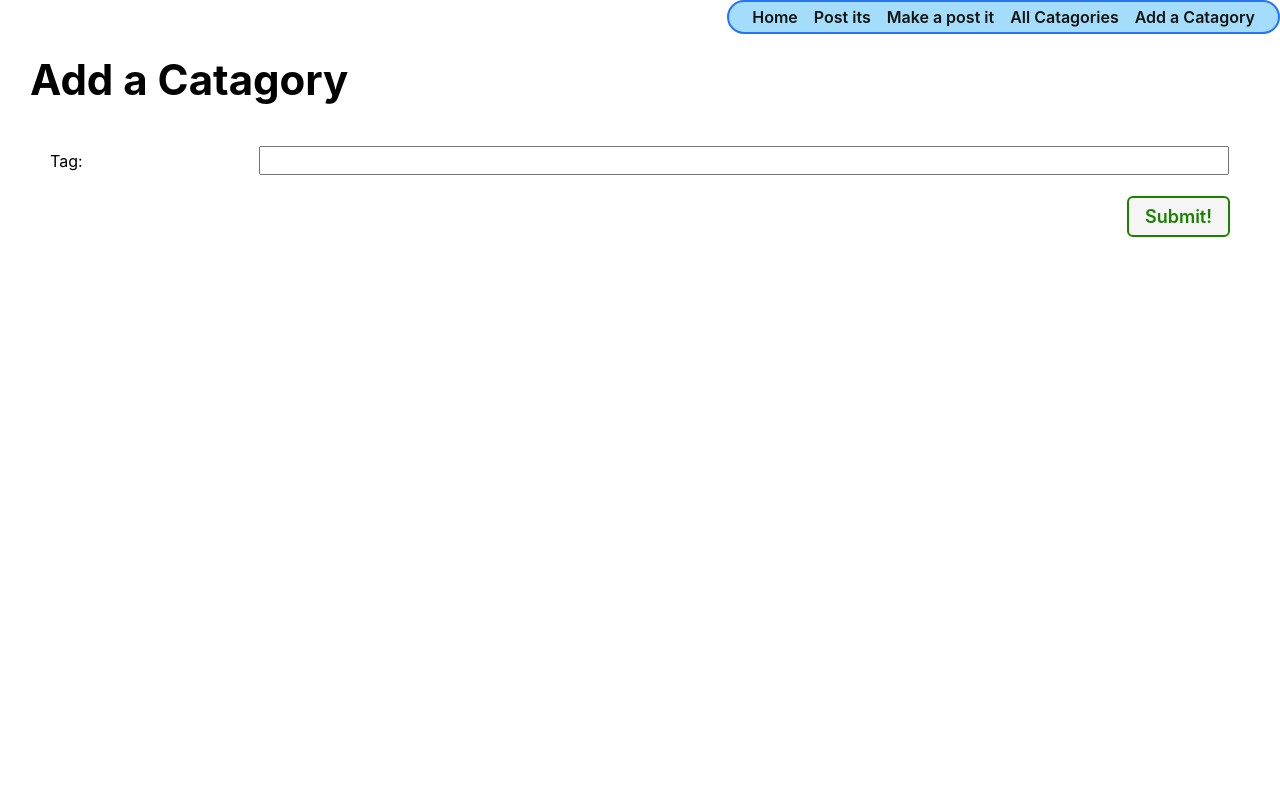
After one commit to TehilahZaman/django-crud-app-lab, a Django app: page /catagories/create in a window 1280 px wide. The commit adds this page. Run offline with Django 5.2, Linux system fonts and the light colour scheme.

Commit message:
added catagories with full crud and association

```diff
--- a/my_app/admin.py
+++ b/my_app/admin.py
@@ -1,6 +1,7 @@
 from django.contrib import admin
 
 # Register your models here.
-from .models import Postit, Reminder
+from .models import Postit, Reminder, Catagory
 admin.site.register(Postit)
 admin.site.register(Reminder)
+admin.site.register(Catagory)
--- a/my_app/models.py
+++ b/my_app/models.py
@@ -2,12 +2,23 @@ from django.db import models
 from django.urls import reverse
 
 # Create your models here.
+
+class Catagory(models.Model):
+    tag = models.CharField(max_length=50)
+
+    def __str__(self):
+        return self.tag
+
+    def get_absolute_url (self):
+        return reverse('catagory-detail', kwargs={'pk': self.id})
+
 
 class Postit(models.Model):
     title = models.CharField(max_length=100)
     text = models.TextField(max_length=250)
     color = models.CharField(max_length=100)
     importance = models.IntegerField()
+    catagories = models.ManyToManyField(Catagory)
 
     def __str__(self):
         return self.title
--- a/my_app/static/css/base.css
+++ b/my_app/static/css/base.css
@@ -0,0 +1,274 @@
+/* static/css/base.css  */
+
+html {
+  box-sizing: border-box;
+}
+
+/* The Universal Selector */
+*, /* All elements*/
+*::before, /* All ::before pseudo-elements */
+*::after {
+  /* All ::after pseudo-elements */
+  /* height & width will now include border & padding by default
+     but can be over-ridden as needed */
+  box-sizing: inherit;
+}
+
+/* resets font size to be 62.5% of the user preference -
+     in most browser configurations this will be 10px */
+:root {
+  font-size: 62.5%;
+}
+
+body {
+  margin: 0;
+  display: flex;
+  flex-direction: column;
+  align-items: center;
+  font-family: -apple-system, BlinkMacSystemFont, 'Segoe UI', 'Roboto',
+    'Oxygen', 'Ubuntu', 'Cantarell', 'Fira Sans', 'Droid Sans',
+    'Helvetica Neue', sans-serif;
+  min-height: 100vh;
+  --nav-bg: rgba(104, 197, 248, 0.7);
+  --nav-bg-ff: rgba(104, 197, 248, 0.9);
+  --borders: rgb(36, 116, 248) solid 2px;
+  --text-color: rgb(17, 20, 17);
+  --link-hover-color: rgb(16, 56, 158);
+  --button-bg: rgb(245, 245, 245);
+  --button-bg-hover: rgb(226, 226, 226);
+  --submit: rgb(26, 128, 0);
+  --warn: rgb(255, 102, 0);
+  --danger: rgb(220, 20, 30);
+  --secondary: rgb(57, 57, 57);
+  --card-box-shadow: 5px 5px 6px -1px #aaa;
+  --font-xtreme: 4.2rem;
+  --font-xxl: 3.6rem;
+  --font-xl: 2.4rem;
+  --font-l: 1.8rem;
+  --font-reg: 1.6rem;
+  --card-border-radius: 6px;
+}
+
+header {
+  width: 100%;
+  background: var(--nav-bg-ff); /* rgba(104, 197, 248, .9) */
+  border-bottom: var(--borders);
+}
+
+nav {
+  margin: 10px;
+}
+
+ul {
+  margin: 0;
+  list-style: none;
+  padding: 0;
+}
+
+main {
+  width: 100%;
+  padding: 0 10px;
+}
+
+h2 {
+  font-size: var(--font-xl);
+}
+
+nav a {
+  text-decoration: none;
+  color: var(--text-color);
+  font-weight: 600;
+  font-size: 16px;
+}
+
+nav a:hover {
+  color: var(--link-hover-color);
+}
+
+nav ul {
+  display: flex;
+  align-items: center;
+  justify-content: center;
+  flex-wrap: wrap;
+}
+
+nav li {
+  padding: 5px 8px;
+}
+
+.header-logo-container {
+  margin: auto;
+  padding: 10px 20px 0;
+  max-width: 500px;
+}
+
+.page-header {
+  display: flex;
+  align-items: center;
+  margin: 20px;
+}
+
+.btn {
+  font-size: var(--font-l);
+  padding: 8px 16px;
+  border-radius: 6px;
+  border-width: 2px;
+  border-style: solid;
+  text-decoration: none;
+  background-color: var(--button-bg);
+  font-weight: 600;
+  cursor: pointer;
+  font-family: inherit;
+  margin-right: 10px;
+}
+
+.btn:hover {
+  background-color: var(--button-bg-hover);
+}
+
+.submit {
+  color: var(--submit);
+  border-color: var(--submit);
+}
+
+.secondary {
+  color: var(--secondary);
+  border-color: var(--secondary);
+}
+
+.warn {
+  color: var(--warn);
+  border-color: var(--warn);
+}
+
+.danger {
+  color: var(--danger);
+  border-color: var(--danger);
+}
+
+.page-header h1 {
+  font-size: var(--font-xxl);
+  margin: 0;
+}
+
+.page-header img {
+  height: 40px;
+  margin-left: 15px;
+}
+
+.page-header img:first-of-type {
+  margin-left: 20px;
+}
+
+.page-content {
+  font-size: var(--font-reg);
+}
+
+@media only screen and (min-width: 768px) {
+  header {
+    position: sticky;
+    display: flex;
+    flex-direction: row;
+    top: 0;
+    align-items: center;
+  }
+
+  main {
+    max-width: 1300px;
+    min-height: calc(100vh - 53px);
+  }
+
+  nav,
+  .header-logo-container {
+    margin: 10px 0;
+    padding: 0 15px;
+  }
+
+  /* visual fix to help align logo */
+  .header-logo-container {
+    padding-top: 3px;
+  }
+
+  nav {
+    margin-left: auto;
+    display: flex;
+    justify-content: center;
+  }
+
+  nav ul {
+    flex-wrap: nowrap;
+  }
+
+  .header-logo-container {
+    width: 213px;
+  }
+
+  .page-header h1 {
+    font-size: var(--font-xtreme);
+  }
+
+  .page-header img {
+    height: 50px;
+    margin-left: 20px;
+  }
+
+  .page-header img:first-of-type {
+    margin-left: 25px;
+  }
+
+  @supports (-webkit-backdrop-filter: none) or (backdrop-filter: none) {
+    header {
+      background: var(--nav-bg);
+      -webkit-backdrop-filter: blur(3px);
+      backdrop-filter: blur(3px);
+    }
+  }
+}
+
+@media only screen and (min-width: 1024px) {
+  main {
+    min-height: calc(100vh - 55px);
+  }
+
+  header {
+    margin: 20px 20px 0 20px;
+    width: calc(100vw - 40px);
+    max-width: 1920px;
+    top: 20px;
+    background-color: transparent;
+    border-bottom: none;
+  }
+
+  nav,
+  .header-logo-container {
+    margin: 0;
+    background: var(--nav-bg-ff);
+    border: var(--borders);
+    border-radius: 18px;
+  }
+
+  nav {
+    margin-left: auto;
+  }
+
+  .header-logo-container {
+    /* visual fix to help align logo */
+    padding-top: 6px;
+    width: 256px;
+    height: 35px;
+  }
+
+  @supports (-webkit-backdrop-filter: none) or (backdrop-filter: none) {
+    header {
+      -webkit-backdrop-filter: none;
+      backdrop-filter: none;
+    }
+
+    nav,
+    .header-logo-container {
+      background: rgba(104, 197, 248, 0.6);
+      -webkit-backdrop-filter: blur(3px);
+      backdrop-filter: blur(3px);
+    }
+  }
+}
--- a/my_app/templates/base.html
+++ b/my_app/templates/base.html
@@ -3,29 +3,26 @@
 <!DOCTYPE html>
 <html lang="en">
   <head>
-    <meta charset="UTF-8">
-    <meta name="viewport" content="width=device-width, initial-scale=1.0">
-    <link rel="stylesheet" href="{%static 'css/base.css' %}" >
+    <meta charset="UTF-8" />
+    <meta name="viewport" content="width=device-width, initial-scale=1.0" />
+    <link rel="stylesheet" href="{%static 'css/base.css' %}" />
     <title>Post Its</title>
 
-    {% block head %}
-    {% endblock head %}
+    {% block head %} {% endblock head %}
   </head>
 
   <body>
     <nav>
       <ul>
         <li><a href="/">Home</a></li>
+        <li><a href="/postits">Post its</a></li>
         <li><a href="{% url 'postit-create' %}">Make a post it</a></li>
-            <li><a href="/postits">Post its</a></li>
+        <!-- <li><a href="{% url 'postit-index' %}">All Post its</a></li> -->
+        <li><a href="{% url 'catagory-index' %}">All Catagories</a></li>
+        <li><a href="{% url 'catagory-create' %}">Add a Catagory</a></li>
+        <ul></ul>
       </ul>
     </nav>
-    <main>
-
-        {% block content %}
-
-        {% endblock %}
-
-    </main>
+    <main>{% block content %} {% endblock %}</main>
   </body>
 </html>
--- /dev/null
+++ b/my_app/templates/my_app/catagory_form.html
@@ -0,0 +1,24 @@
+{% extends 'base.html' %}
+{% load static %}
+
+{% block head %}
+  <link rel="stylesheet" href="{% static 'css/form.css' %}" />
+{% endblock %}
+
+{% block content %}
+  <div class="page-header">
+    {% if object %}
+      <h1>Edit {{object.name}}</h1>
+    {% else %}
+      <h1>Add a Catagory</h1>
+    {% endif %}
+  </div>
+  <form action="" method="post" class="form-container" autocomplete="off">
+    {% csrf_token %}
+    <table>
+      {{ form.as_table }}
+    </table>
+    <button type="submit" class="btn submit">Submit!</button>
+  </form>
+
+{% endblock %}
--- a/my_app/urls.py
+++ b/my_app/urls.py
@@ -11,4 +11,12 @@ urlpatterns = [
     path('postits/<int:pk>/edit', views.PostitUpdate.as_view(), name='postit-update'),
     path('postits/<int:pk>/delete', views.PostitDelete.as_view(), name='postit-delete'),
     path('postits/<int:postit_id>/add-reminder', views.add_reminder, name='add-reminder'),
+    path('catagories/create', views.CatagoryCreate.as_view(), name='catagory-create'),
+    path('catagories/<int:pk>', views.CatagoryDetail.as_view(), name='catagory-detail'),
+    path('catagories', views.CatagoryList.as_view(), name='catagory-index'),
+    path('catagories/<int:pk>/update', views.CatagoryUpdate.as_view(), name='catagory-update'),
+    path('catagories/<int:pk>/delete', views.CatagoryDelete.as_view(), name='catagory-delete'),
+    path('postits/<int:postit_id>/associate-catagory/<int:catagory_id>/', views.associate_catagory, name='associate-catagory'),
+    path('postits/<int:postit_id>/remove-catagory/<int:catagory_id>/', views.remove_catagory, name='remove-catagory')
+
 ]
--- a/my_app/views.py
+++ b/my_app/views.py
@@ -1,14 +1,45 @@
 from django.shortcuts import render, redirect
 from django.http import HttpResponse
 from django.views.generic.edit import CreateView, UpdateView, DeleteView
+from django.views.generic import ListView, DetailView
 #  for CBV import --Views
-from .models import Postit
+from .models import Postit, Catagory
 #  for the reminder form in details
 from .forms import ReminderForm
 
 
 
 # Create your views here.
+
+def remove_catagory(request, postit_id, catagory_id):
+    postit = Postit.objects.get(id=postit_id)
+    postit.catagories.remove(catagory_id)
+    return redirect('postit-detail', postit_id=postit_id)
+
+def associate_catagory(request, postit_id, catagory_id):
+    Postit.objects.get(id=postit_id).catagories.add(catagory_id)
+    return redirect('postit-detail', postit_id=postit_id)
+
+
+class CatagoryUpdate(UpdateView):
+    model = Catagory
+    fields = '__all__'
+
+class CatagoryDelete(DeleteView):
+    model = Catagory
+    success_url = '/catagories'
+
+class CatagoryList(ListView):
+    model = Catagory
+
+class CatagoryDetail(DetailView):
+    model = Catagory
+
+
+class CatagoryCreate(CreateView):
+    model = Catagory
+    fields = '__all__'
+
 
 def add_reminder(request, postit_id):
     form = ReminderForm(request.POST)
@@ -32,16 +63,22 @@ class PostitDelete(DeleteView):
 
 class PostitCreate(CreateView):
     model = Postit
-    fields = '__all__'
+    fields = ['title', 'text', 'color', 'importance']
 
 
 def postit_detail(request, postit_id):
     postit = Postit.objects.get(id=postit_id)
+    # find all the catagories
+    # pass then to the template
+    # catagories = Catagory.objects.all()
+
+    #  now only get the catagories the post it doesn't have
+    catagories_not_tagged = Catagory.objects.exclude(id__in = postit.catagories.all().values_list('id'))
 
     # instantiate ReminderForm to be rendered in the details tempalte
     reminder_form = ReminderForm()
 
-    return render(request, 'postits/detail.html', {'postit': postit, 'reminder_form': reminder_form})
+    return render(request, 'postits/detail.html', {'postit': postit, 'reminder_form': reminder_form, 'catagories': catagories_not_tagged})
 
 def postit_index(request):
 
```
Also changed, not shown: my_app/static/css/catagories/catagory-detail.css (added, +52 -0 lines), my_app/static/css/catagories/catagory-index.css (added, +64 -0 lines), my_app/templates/my_app/catagory_confirm_delete.html (added, +16 -0 lines), my_app/templates/my_app/catagory_detail.html (added, +19 -0 lines), my_app/templates/my_app/catagory_list.html (added, +18 -0 lines), my_app/templates/postits/detail.html (+68 -2 lines), my_app/migrations/0003_catagory_alter_reminder_options_alter_reminder_date.py (added), my_app/migrations/0004_postit_catagories.py (added). Lines whose indentation alone changed are shown as unchanged.
